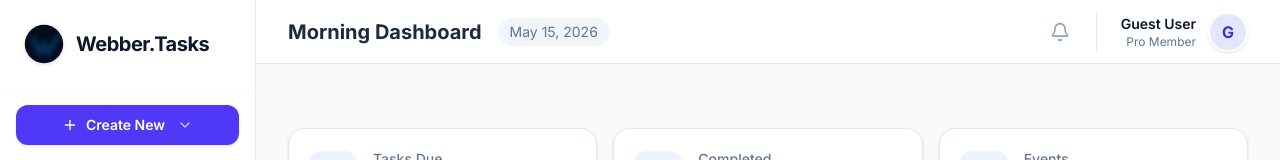
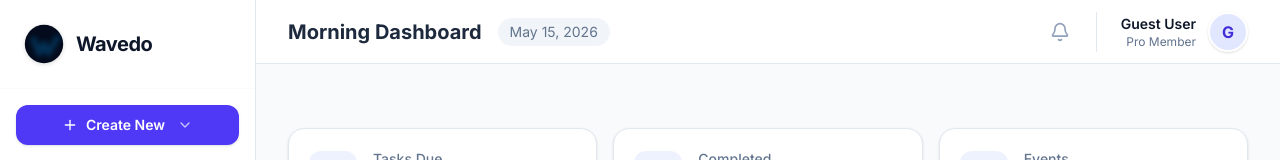
Before and after one commit to webber-digital/webber-tasks, a React (Vite) app: page / in a window 1280 px wide. Shown: the top 160 px of the page. Built offline with nearby package versions, Linux system fonts and the light colour scheme.

Commit message:
refactor: Rename application from Webber.Tasks to Wavedo
Updates all references to the application name from "Webber.Tasks" to "Wavedo" across HTML, JSON manifests, and code components to reflect the rebranding. Also adjusts favicons and site map references.

```diff
--- a/index.html
+++ b/index.html
@@ -3,18 +3,35 @@
   <head>
     <meta charset="UTF-8" />
     <meta name="viewport" content="width=device-width, initial-scale=1.0" />
-    <title>Webber.Tasks - Task Management & Productivity</title>
+    <title>Wavedo - Task Management & Productivity</title>
     <link rel="icon" type="image/svg+xml" href="/favicon.svg" />
     <link rel="apple-touch-icon" href="/favicon.svg" />
-    <meta name="description" content="Webber.Tasks is the ultimate all-in-one productivity app. Combine powerful task management, an advanced pomodoro focus timer, intelligent calendar syncing, and quick notes to skyrocket your daily efficiency. Best to-do list & planner." />
-    <meta name="keywords" content="Webber.Tasks, Webber Tasks, WebberTasks, task management, productivity app, pomodoro focus timer, calendar app, best to-do list, daily planner, time management, secure notes, high productivity, achieve goals" />
+    <meta name="description" content="Wavedo is the ultimate all-in-one productivity app. Combine powerful task management, an advanced pomodoro focus timer, intelligent calendar syncing, and quick notes to skyrocket your daily efficiency. Best to-do list & planner." />
+    <meta name="keywords" content="Wavedo, Wavedo Tasks, task management, productivity app, pomodoro focus timer, calendar app, best to-do list, daily planner, time management, secure notes, high productivity, achieve goals" />
     <meta name="robots" content="index, follow, max-snippet:-1, max-image-preview:large, max-video-preview:-1" />
-    <!-- Added a published date or similar might help, but Google might still show the indexing time. We'll add some structured data. -->
+    <meta property="og:site_name" content="Wavedo" />
+    <meta property="og:title" content="Wavedo - Task Management & Productivity" />
+    <meta property="og:description" content="Wavedo is the ultimate all-in-one productivity app. Combine powerful task management, an advanced pomodoro focus timer, intelligent calendar syncing, and quick notes to skyrocket your daily efficiency. Best to-do list & planner." />
+    <meta property="og:type" content="website" />
+    <meta property="og:url" content="https://wavedo.vercel.app/" />
+    <meta property="og:image" content="https://wavedo.vercel.app/favicon.svg" />
+    <meta name="twitter:card" content="summary_large_image" />
+
+    <!-- Structured Data to force Site Name and WebSite type in Google -->
+    <script type="application/ld+json">
+    {
+      "@context": "https://schema.org",
+      "@type": "WebSite",
+      "name": "Wavedo",
+      "alternateName": "Wavedo Tasks",
+      "url": "https://wavedo.vercel.app/"
+    }
+    </script>
     <script type="application/ld+json">
     {
       "@context": "https://schema.org",
       "@type": "SoftwareApplication",
-      "name": "Webber.Tasks",
+      "name": "Wavedo",
       "applicationCategory": "ProductivityApplication",
       "operatingSystem": "Web",
       "offers": {
@@ -22,7 +39,7 @@
         "price": "0",
         "priceCurrency": "USD"
       },
-      "description": "Webber.Tasks is the ultimate all-in-one productivity app. Combine powerful task management, an advanced pomodoro focus timer, intelligent calendar syncing, and quick notes to skyrocket your daily efficiency. Best to-do list & planner."
+      "description": "Wavedo is the ultimate all-in-one productivity app. Combine powerful task management, an advanced pomodoro focus timer, intelligent calendar syncing, and quick notes to skyrocket your daily efficiency. Best to-do list & planner."
     }
     </script>
     <link rel="manifest" href="/manifest.json" />
@@ -46,7 +63,7 @@
   </head>
   <body>
     <div class="sr-only" aria-hidden="true" style="position: absolute; width: 1px; height: 1px; padding: 0; margin: -1px; overflow: hidden; clip: rect(0, 0, 0, 0); white-space: nowrap; border: 0;">
-      Webber.Tasks is your ultimate productivity powerhouse. Effortlessly manage tasks, stay focused with an advanced pomodoro timer, sync your calendar, and jot down quick notes. Skyrocket your efficiency with the best task manager and daily planner designed for top performers everywhere.
+      Wavedo is your ultimate productivity powerhouse. Effortlessly manage tasks, stay focused with an advanced pomodoro timer, sync your calendar, and jot down quick notes. Skyrocket your efficiency with the best task manager and daily planner designed for top performers everywhere.
     </div>
     <div id="root"></div>
     <script type="module" src="/src/main.tsx"></script>
--- a/metadata.json
+++ b/metadata.json
@@ -1,5 +1,5 @@
 {
-  "name": "Webber.Tasks",
+  "name": "Wavedo",
   "description": "A comprehensive web-based and mobile-optimized To-Do List Organizer with an AI assistant.",
   "requestFramePermissions": [],
   "majorCapabilities": []
--- a/src/App.tsx
+++ b/src/App.tsx
@@ -66,7 +66,7 @@ export default function App() {
               transition={{ delay: 0.4, duration: 0.8 }}
               className="mt-8 text-2xl font-bold bg-gradient-to-r from-[#0055ff] via-[#00aaff] to-[#00d2ff] bg-clip-text text-transparent tracking-widest uppercase shadow-sm"
             >
-              Webber
+              Wavedo
             </motion.h1>
           </motion.div>
         )}
--- a/src/components/layout/AppLayout.tsx
+++ b/src/components/layout/AppLayout.tsx
@@ -51,7 +51,7 @@ function NotificationButton() {
 
     if (permission === 'granted') {
       try {
-        const notif = new Notification('Webber.Tasks', {
+        const notif = new Notification('Wavedo', {
           body: 'Notifications are working!',
         });
         notif.onclick = () => window.focus();
@@ -59,7 +59,7 @@ function NotificationButton() {
         if ('serviceWorker' in navigator) {
           navigator.serviceWorker.getRegistration().then((reg) => {
             if (reg) {
-              reg.showNotification('Webber.Tasks', { body: 'Notifications are working!' });
+              reg.showNotification('Wavedo', { body: 'Notifications are working!' });
             } else {
               setShowMessage("Please open the app in a new tab to receive notifications.");
             }
@@ -234,7 +234,7 @@ export function AppLayout({ children }: { children: React.ReactNode }) {
             {isMobileMenuOpen ? <X className="h-6 w-6 text-slate-600" /> : <Menu className="h-6 w-6 text-slate-600" />}
           </button>
           <Logo className="w-8 h-8 shrink-0 drop-shadow-sm" />
-          <span className="truncate">Webber.Tasks</span>
+          <span className="truncate">Wavedo</span>
         </div>
 
         <div className="flex items-center gap-2">
@@ -266,7 +266,7 @@ export function AppLayout({ children }: { children: React.ReactNode }) {
       )}>
         <div className="hidden md:flex items-center gap-3 p-6 shrink-0 border-b border-slate-50">
           <Logo className="w-10 h-10 shrink-0 drop-shadow-sm" />
-          <span className="font-bold text-xl tracking-tight">Webber.Tasks</span>
+          <span className="font-bold text-xl tracking-tight">Wavedo</span>
         </div>
 
         <div className="p-4 hidden md:block relative z-40">
--- a/src/pages/BlogsView.tsx
+++ b/src/pages/BlogsView.tsx
@@ -6,32 +6,79 @@ const BLOG_POSTS = [
   {
     id: '1',
     title: 'The Ultimate Guide to Productivity: How to Get More Done in Less Time',
-    excerpt: 'Discover actionable strategies to boost your productivity, manage your time effectively, and achieve your goals with less stress. Learn how Webber.Tasks can be your secret weapon.',
+    excerpt: 'Discover actionable strategies to boost your productivity, manage your time effectively, and achieve your goals with less stress. Learn how Wavedo can be your secret weapon.',
     content: `
       <h2>The Productivity Paradox</h2>
       <p>We all have the same 24 hours in a day, yet some people seem to accomplish so much more. The secret isn't working harder; it's working smarter. True productivity is about maximizing your impact while minimizing wasted effort.</p>
 
       <h2>1. The Power of Time Blocking</h2>
       <p>One of the most effective ways to manage your day is time blocking. Instead of working from a never-ending to-do list, schedule specific blocks of time for specific tasks. This prevents Parkinson's Law (work expands to fill the time available) and keeps you focused.</p>
-      <p>Use the calendar feature in Webber.Tasks to block out deep work sessions, meetings, and even breaks. Treat these blocks as immutable appointments with yourself.</p>
+      <p>Use the calendar feature in Wavedo to block out deep work sessions, meetings, and even breaks. Treat these blocks as immutable appointments with yourself.</p>
 
       <h2>2. Embrace the Pomodoro Technique</h2>
       <p>Focus fatigue is real. The Pomodoro Technique combats this by breaking work into intervals, traditionally 25 minutes in length, separated by short breaks. This trains your brain to focus for short bursts and helps you stay fresh.</p>
-      <p>Webber.Tasks includes a built-in Focus Timer perfectly optimized for Pomodoro sessions. Give it a try, and you'll be amazed at how much you can achieve without burning out.</p>
+      <p>Wavedo includes a built-in Focus Timer perfectly optimized for Pomodoro sessions. Give it a try, and you'll be amazed at how much you can achieve without burning out.</p>
 
       <h2>3. The Two-Minute Rule</h2>
       <p>If a task takes less than two minutes to complete, do it immediately. Don't add it to your list, don't schedule it for later. Just do it. This simple rule prevents small tasks from piling up and overwhelming you.</p>
 
       <h2>4. Prioritize Ruthlessly</h2>
-      <p>Not all tasks are created equal. Identify the 20% of tasks that will yield 80% of your results (the Pareto Principle). Focus your energy on these high-impact tasks. Webber.Tasks allows you to categorize and prioritize tasks so you always know what's most important.</p>
+      <p>Not all tasks are created equal. Identify the 20% of tasks that will yield 80% of your results (the Pareto Principle). Focus your energy on these high-impact tasks. Wavedo allows you to categorize and prioritize tasks so you always know what's most important.</p>
 
       <h2>Conclusion</h2>
-      <p>Productivity is a journey, not a destination. By implementing these strategies and leveraging the right tools like Webber.Tasks, you can take control of your time, reduce stress, and achieve your goals faster than you ever thought possible.</p>
+      <p>Productivity is a journey, not a destination. By implementing these strategies and leveraging the right tools like Wavedo, you can take control of your time, reduce stress, and achieve your goals faster than you ever thought possible.</p>
     `,
     date: '2026-05-15',
-    author: 'Webber Team',
+    author: 'Wavedo Team',
     readTime: '4 min read',
     imageUrl: 'https://images.unsplash.com/photo-1484480974693-6ca0a78fb36b?ixlib=rb-4.0.3&auto=format&fit=crop&w=800&q=80'
+  },
+  {
+    id: '2',
+    title: 'Why You Need a Second Brain: Master Your Focus and Ideas',
+    excerpt: 'Stop trying to remember everything. Learn how combining task management, a focus timer, and quick notes creates a powerful "Second Brain" to clear your mind and increase creativity.',
+    content: `
+      <h2>Your Brain is for Having Ideas, Not Holding Them</h2>
+      <p>David Allen, the creator of Getting Things Done (GTD), famously said that your mind is for having ideas, not for holding them. When you rely solely on your memory to track tasks, ideas, and appointments, you increase cognitive load and stress levels.</p>
+
+      <h2>Building Your Second Brain with Wavedo</h2>
+      <p>A "Second Brain" is an external, centralized system where you store your ideas, to-dos, and knowledge. With Wavedo, you have all the tools necessary in one dashboard.</p>
+
+      <h3>1. Capture Everything Instantly</h3>
+      <p>The moment an idea strikes or a new task is assigned, log it. Wavedo allows you to quickly add tasks with priorities or jot down unstructured thoughts in the Notes section. This frees up your mental RAM for actual problem-solving and deep work.</p>
+
+      <h3>2. Execute with Pomodoro Focus</h3>
+      <p>Once your tasks are captured and organized, it's time to execute. The Pomodoro technique isn't just about managing time; it's about managing your attention span. Our built-in Focus Timer lets you zone in on a single task from your list without distractions.</p>
+
+      <h2>The Result: Flow State</h2>
+      <p>When you trust your external system (Wavedo) to hold your responsibilities, you can fully immerse yourself in the present moment. This immersion is the key to achieving the elusive "Flow State," where your best work happens effortlessly.</p>
+    `,
+    date: '2026-05-20',
+    author: 'Wavedo Team',
+    readTime: '5 min read',
+    imageUrl: 'https://images.unsplash.com/photo-1517842645767-c639042777db?ixlib=rb-4.0.3&auto=format&fit=crop&w=800&q=80'
+  },
+  {
+    id: '3',
+    title: 'How to Build Morning Routines that Stick',
+    excerpt: 'Win the morning to win the day. A comprehensive look into designing morning routines that actually work for you, using Wavedo.',
+    content: `
+      <h2>The Foundation of a Good Day</h2>
+      <p>Your morning routine sets the tone for the rest of your day. Without structure, you're reacting to the world. With a strong routine, you dictate your own progress.</p>
+
+      <h2>Start Small</h2>
+      <p>Don't try to implement ten new habits at once. Pick one or two—like drinking a glass of water, followed by a 10-minute focus block on your biggest task using the Wavedo Pomodoro timer.</p>
+
+      <h2>Sync Your Calendar</h2>
+      <p>Review your day before the day begins. By checking the Wavedo Calendar every morning, you prepare yourself mentally for the meetings and deep work sessions ahead.</p>
+
+      <h2>The Power of Consistency</h2>
+      <p>Motivation gets you started; habit keeps you going. Track your streaks and watch your productivity compound over time!</p>
+    `,
+    date: '2026-05-22',
+    author: 'Wavedo Team',
+    readTime: '3 min read',
+    imageUrl: 'https://images.unsplash.com/photo-1506784983877-45594efa4cbe?ixlib=rb-4.0.3&auto=format&fit=crop&w=800&q=80'
   }
 ];
 
@@ -88,7 +135,7 @@ export function BlogsView() {
             <div className="mt-12 pt-8 border-t border-slate-200 pb-8">
               <div className="bg-slate-50 rounded-2xl p-6 md:p-8 text-center flex flex-col items-center">
                 <h3 className="text-xl font-bold text-slate-900 mb-2">Ready to boost your productivity?</h3>
-                <p className="text-slate-600 mb-6">Start using Webber.Tasks today and take control of your time.</p>
+                <p className="text-slate-600 mb-6">Start using Wavedo today and take control of your time.</p>
                 <AdSenseBlock className="w-full max-w-2xl min-h-[90px] bg-slate-100 rounded-xl border border-slate-200 overflow-hidden" format="auto" />
               </div>
             </div>
--- a/src/store.ts
+++ b/src/store.ts
@@ -54,7 +54,7 @@ export const useStore = create<AppState>()(
       deleteNote: (id) => set((state) => ({ notes: state.notes.filter(n => n.id !== id) })),
     }),
     {
-      name: 'webber-tasks-storage',
+      name: 'wavedo-tasks-storage',
       merge: (persistedState: any, currentState) => {
         return {
           ...currentState,
```
Also changed, not shown: public/favicon.svg, public/manifest.json, public/robots.txt, 1 other file (tests, documents, lock files or other folders).
